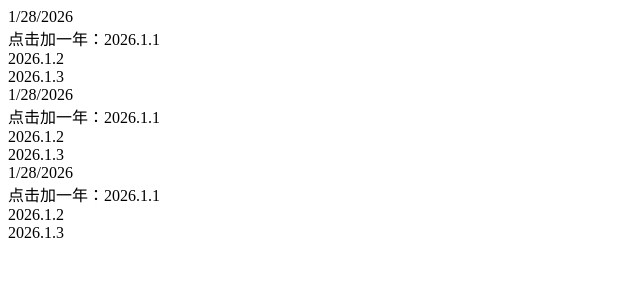
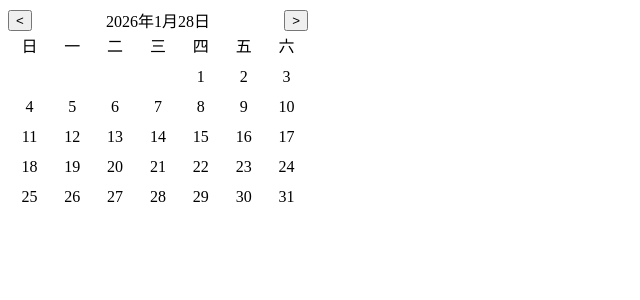
Before and after one commit to everywangBUG/interview, a React (Vite) app in the folder react/: page / in a window 1280 px wide. Shown: the top 300 px of the page, without its empty margins (0-640 px from the left). Built offline with nearby package versions, Linux system fonts and the light colour scheme.

Commit message:
day calculate

```diff
--- a/react/src/App.tsx
+++ b/react/src/App.tsx
@@ -1,8 +1,9 @@
 import React, { useState } from "react";
-import UseMergedStateFc from "./components/UseMergedStateFc";
-import UseMergedStateFc1 from "./components/UseMergedStateFc";
+// import UseMergedStateFc from "./components/UseMergedStateFc";
+// import UseMergedStateFc1 from "./components/UseMergedStateFc";
 // import Calendar from "./components/Control";
 // import Calendar1 from "./components/Control";
+import MiniCalendar from "./components/MiniCalendar.tsx/MiniCalendar";
 // import UseState from './hook/UseState';
 // import UseEffect from './hook/UseEffect';
 // import UseLayoutEffect from './hook/useLayoutEffect';
@@ -60,20 +61,21 @@ const App = (props: AppProps) => {
         value={value}
         onChange={(date) => setValue(date)}
       /> */}
-      <UseMergedStateFc
+      {/* <UseMergedStateFc
         value={value}
         // onChange={(date) => setValue(date)}
         onChange={(date) => setValue(date)}
-      />
-      <UseMergedStateFc1
+      /> */}
+      {/* <UseMergedStateFc1
         value={value}
         // onChange={(date) => setValue(date)}
         onChange={(date) => setValue(date)}
-      />
-      <UseMergedStateFc
+      /> */}
+      {/* <UseMergedStateFc
         defaultValue={new Date()}
         onChange={(date) => console.log(date.toLocaleDateString(), 'date') }
-      />
+      /> */}
+      <MiniCalendar />
     </div>
   );
 };
--- /dev/null
+++ b/react/src/components/MiniCalendar.tsx/MIniCalendar.css
@@ -0,0 +1,26 @@
+.calendar {
+    width: 300px;
+    height: 250px;
+}
+
+.header {
+    display: flex;
+    justify-content: space-between;
+    align-items: center;
+}
+
+button {
+    margin: 0
+}
+
+.days {
+    display: flex;
+    flex-wrap: wrap;
+    justify-content: flex-start;
+}
+
+.empty, .day {
+    width: calc(300px / 7);
+    text-align: center;
+    line-height: 30px;
+}
--- /dev/null
+++ b/react/src/components/MiniCalendar.tsx/MiniCalendar.tsx
@@ -0,0 +1,60 @@
+import React, { ReactElement, useState } from 'react';
+import './MiniCalendar.css';
+
+const MiniCalendar = () => {
+    const [date, setDate] = useState(new Date());
+
+    const handlePreDate = () => {
+        setDate(new Date(date.getFullYear(), date.getMonth() - 1, date.getDate()));
+    }
+
+    const handlePostDate = () => {
+        setDate(new Date(date.getFullYear(), date.getMonth() + 1, date.getDate()));
+    }
+
+    const renderDays = () => {
+        const days = [] as ReactElement[];
+
+        // 获取本月有几天
+        const daysOfMonth = new Date(date.getFullYear(), date.getMonth() + 1, 0).getDate();
+
+        // 获取一号对应的星期几
+        const firstDayOfWeek = new Date(date.getFullYear(), date.getMonth(), 1).getDay();
+
+        // 渲染空格
+        Array.from({length: firstDayOfWeek}, (_, index) => {
+            days.push(<div key={`empty-index`} className='empty'></div>)
+        })
+
+        // 渲染当月天数
+        Array.from({length: daysOfMonth}, (_, index) => {
+            days.push(<div key={index} className='day'>{index  + 1}</div>)
+        })
+
+        return days;
+    }
+
+    return <div className='calendar'>
+        <div className='header'>
+            <button onClick={() => handlePreDate()}>&lt;</button>
+            <div>{date.getFullYear()}年{date.getMonth() + 1}月{date.getDate()}日</div>
+            <button onClick={() => handlePostDate()}>&gt;</button>
+        </div>
+        <div className='days'>
+            <div className='day'>日</div>
+            <div className='day'>一</div>
+            <div className='day'>二</div>
+            <div className='day'>三</div>
+            <div className='day'>四</div>
+            <div className='day'>五</div>
+            <div className='day'>六</div>
+            <>
+                {
+                    renderDays()
+                }
+            </>
+        </div>
+    </div>
+}
+
+export default MiniCalendar;
```
